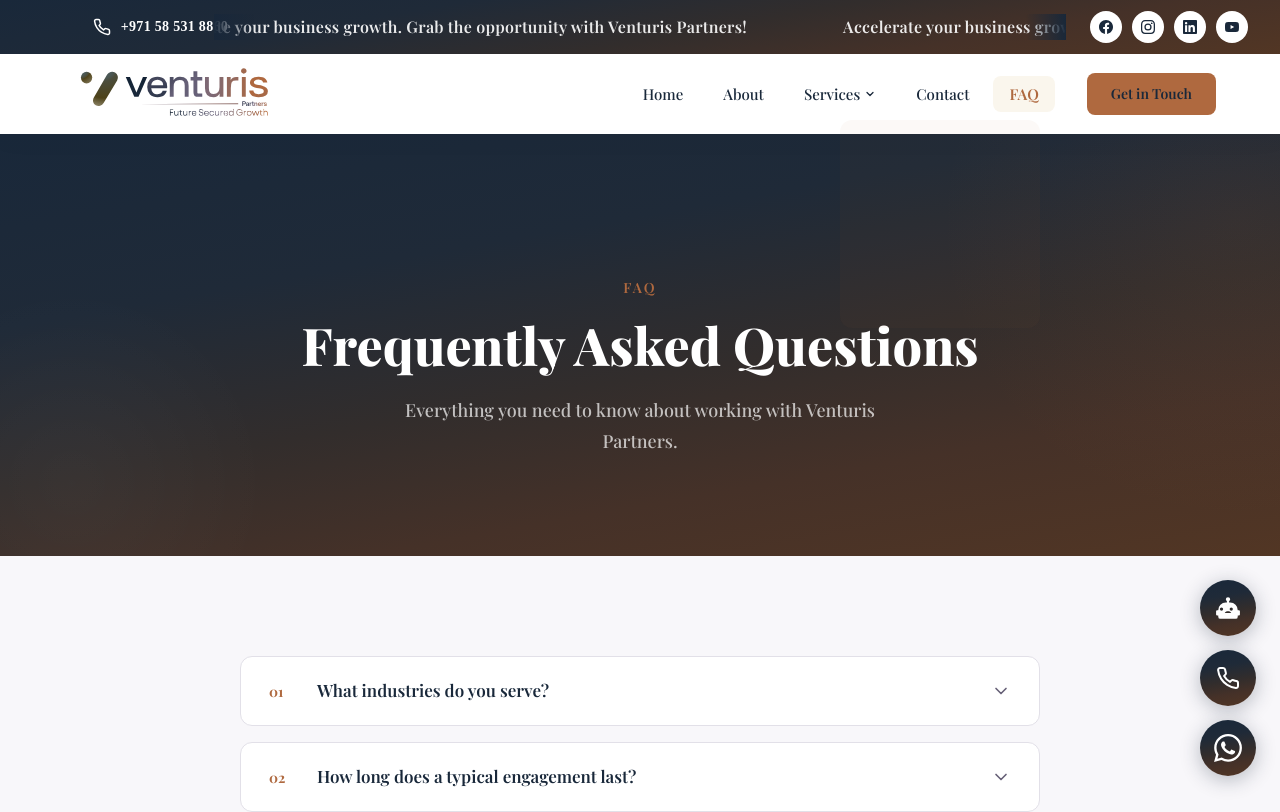
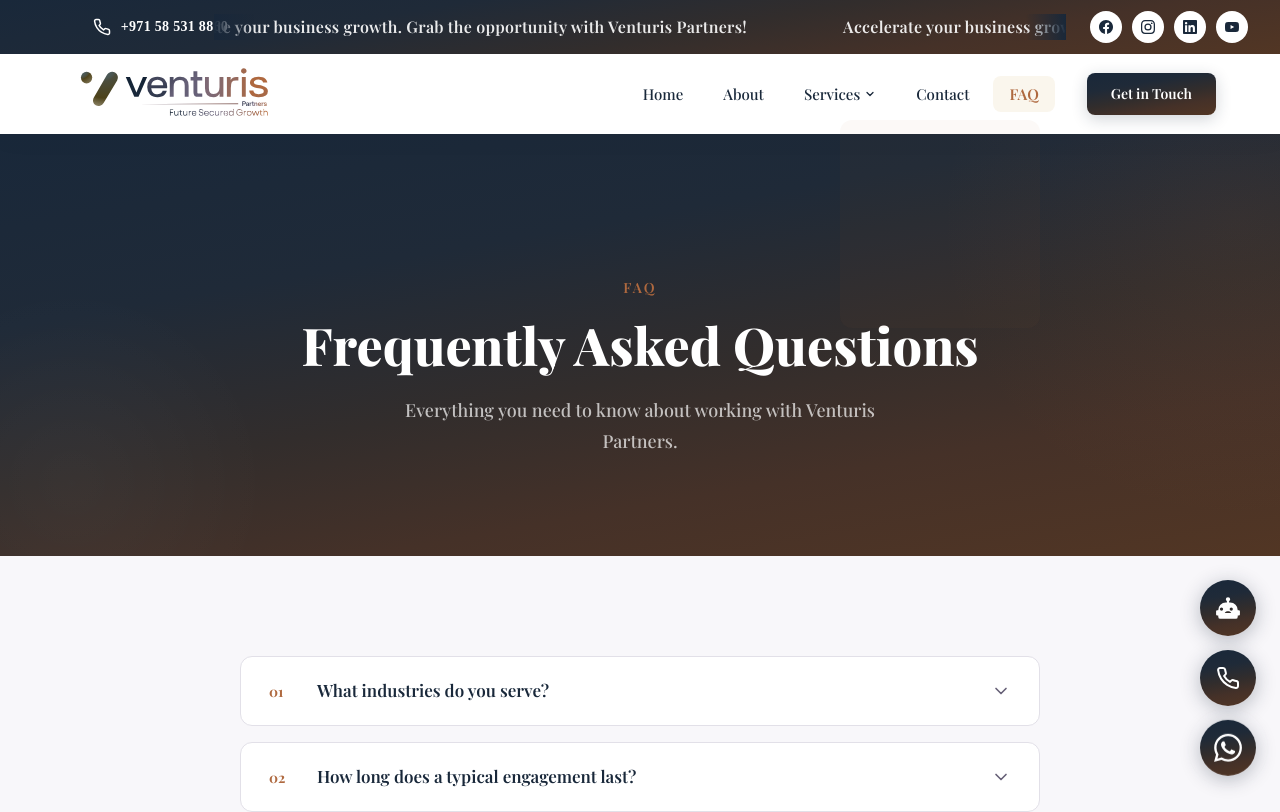
Before and after one commit to graphicsfaisal90-max/venturispartners, a React (Vite) app: page /faq in a window 1280 px wide. Shown: the top 812 px of the page. Built offline with nearby package versions, Linux system fonts and the light colour scheme.

Commit message:
Updated chatbot responses to be concise & tailored, added premium floating animation + pulse rings to WhatsApp button, applied dark gradient to Get in Touch & mobile toggle buttons

```diff
--- a/src/components/AIChatbot.jsx
+++ b/src/components/AIChatbot.jsx
@@ -4,7 +4,7 @@ import './AIChatbot.css'
 const faqs = [
   {
     keywords: ['who are you', 'tell me about', 'about venturis', 'company', 'overview', 'background'],
-    answer: 'Venturis Partners is a premier business consultancy based in Dubai, UAE, with an additional office in Jacksonville, Florida, USA. We deliver excellence across Management Consulting, IT Solutions, E-Commerce & Trading, and comprehensive Business Advisory services. Our mission is to empower businesses with strategic insights and innovative solutions for sustainable growth. You can explore the full breakdown of our services directly on our website.'
+    answer: 'Venturis Partners is a premier business consultancy based in Dubai, UAE, with an additional US office in Jacksonville, Florida. We empower businesses with strategic insights and innovative solutions for sustainable growth. You can explore our full range of services on our website.'
   },
   {
     keywords: ['mission', 'vision', 'goal', 'objective', 'values'],
@@ -12,11 +12,11 @@ const faqs = [
   },
   {
     keywords: ['service', 'offer', 'provide', 'do', 'solutions'],
-    answer: 'Venturis Partners offers four main service pillars:\n\n1) Management Consulting — Marketing management, business registration, business center services, strategic frameworks\n2) Venturis Tech — IT solutions, software development, cloud computing, cybersecurity\n3) E-Commerce & Trading — Online store setup, general trading in electronics, spices, recyclables, precious metals\n4) Business Consultancy — Financial, corporate, mortgage, client, documentation, and comprehensive advisory\n\nVisit our Services page to explore each pillar in detail.'
+    answer: 'We offer Management Consulting, Venturis Tech (IT solutions), E-Commerce & Trading, and Business Consultancy. Each pillar includes specialized sub-services. I recommend visiting our Services page to explore the one that interests you.'
   },
   {
     keywords: ['management service', 'marketing management'],
-    answer: 'Our Management Consulting division provides:\n- Marketing Management Services (advertising campaigns, social media, infographics, email marketing, whitepapers, blog writing)\n- Business Registration (4-step process)\n- Business Center Services (registration & construction)\n- 360° Structuring Ecosystem\n- Strategic Business Framework\n- Strategic Marketing Process\n\nYou can view the full breakdown directly on our website.'
+    answer: 'Our Management Consulting division covers Marketing Management, Business Registration, Business Center Services, 360° Structuring Ecosystem, Strategic Business Framework, and Strategic Marketing Process. You can find the comprehensive process and features for this service directly on our website.'
   },
   {
     keywords: ['venturis tech', 'it solution', 'software', 'technology', 'digital', 'tech service'],
@@ -28,7 +28,7 @@ const faqs = [
   },
   {
     keywords: ['consultancy', 'advisory', 'business consult'],
-    answer: 'Our Business Consultancy covers six specialized areas:\n- Financial Consultancy\n- Corporate Consultancy\n- Mortgage Consultancy\n- Client Consultancy\n- Documentation Consultancy\n- Comprehensive Consultancy\n\nEach service is tailored to specific business needs. You can explore detailed information on our website.'
+    answer: 'Our Business Consultancy covers six specialized areas: Financial, Corporate, Mortgage, Client, Documentation, and Comprehensive Consultancy — each tailored to specific business needs. You can explore detailed information on our website.'
   },
   {
     keywords: ['financial consultancy', 'financial advisory', 'finance'],
@@ -100,7 +100,7 @@ const faqs = [
   },
   {
     keywords: ['process', 'how it works', 'methodology', 'approach', 'step'],
-    answer: 'Our engagement follows a structured 4-phase approach:\n\n1) Discovery & Assessment — Understanding your business, challenges, and goals\n2) Strategy Development — Creating tailored solutions\n3) Implementation — Executing the plan with your team\n4) Review & Optimize — Measuring results and refining for continuous improvement\n\nFor a deeper dive into each phase, we encourage you to explore our website.'
+    answer: 'Our engagement follows a structured 4-phase approach: Discovery & Assessment, Strategy Development, Implementation, and Review & Optimize. For a deeper dive into each phase, please explore our website.'
   },
   {
     keywords: ['payment', 'pay', 'mode of payment', 'bank', 'transfer'],
@@ -116,7 +116,7 @@ const faqs = [
   },
   {
     keywords: ['difference', 'why choose', 'unique', 'better than', 'usp'],
-    answer: 'What sets Venturis Partners apart:\n\n1) Comprehensive service portfolio under one roof\n2) Deep expertise across multiple industries\n3) Tailored solutions for businesses of all sizes\n4) Strategic locations in Dubai and the US\n5) Commitment to measurable results and long-term partnerships\n\nWe invite you to explore our website to learn more about what makes us different.'
+    answer: 'What sets us apart: a comprehensive service portfolio under one roof, deep cross-industry expertise, tailored solutions for businesses of all sizes, strategic locations in Dubai and the US, and a commitment to measurable results. Explore our website to learn more.'
   },
   {
     keywords: ['international', 'global', 'outside uae', 'worldwide', 'overseas'],
@@ -173,7 +173,7 @@ function getResponse(input) {
 export default function AIChatbot() {
   const [open, setOpen] = useState(false)
   const [messages, setMessages] = useState([
-    { role: 'bot', text: 'Welcome to Venturis Partners. I\'m your dedicated AI Support Assistant, here to guide you through our services — from Management Consulting and Business Registration to Strategic Frameworks and Corporate Advisory. How may I assist you today?' }
+    { role: 'bot', text: 'Welcome to Venturis Partners. I\'m your AI Support Assistant. How may I assist you today?' }
   ])
   const [input, setInput] = useState('')
   const chatRef = useRef(null)
@@ -193,7 +193,7 @@ export default function AIChatbot() {
 
     const reply = getResponse(text)
     setTimeout(() => {
-      setMessages(prev => [...prev, { role: 'bot', text: reply || 'I want to ensure you get the most accurate assistance for this specific query. Please allow me to connect you with our specialized team members, or you can contact us directly to discuss this further.' }])
+      setMessages(prev => [...prev, { role: 'bot', text: reply || 'To provide you with the most accurate and specialized assistance for this query, I recommend connecting directly with our team members. Let me know if you would like our direct contact details.' }])
     }, 400)
   }
 
--- a/src/components/Navbar.css
+++ b/src/components/Navbar.css
@@ -81,6 +81,16 @@
 .nav-cta {
   padding: 10px 24px;
   font-size: 14px;
+  background: linear-gradient(170deg, #19283a 0%, #1f2a38 30%, #322d2c 55%, #453128 75%, #523624 100%) !important;
+  color: white !important;
+  box-shadow: 0 4px 16px rgba(25, 40, 58, 0.2);
+  transition: all 0.3s ease;
+}
+
+.nav-cta:hover {
+  transform: translateY(-2px);
+  box-shadow: 0 8px 28px rgba(25, 40, 58, 0.3);
+  opacity: 0.95;
 }
 
 .nav-item {
@@ -307,7 +317,7 @@
 
 .menu-toggle {
   display: none;
-  background: linear-gradient(135deg, var(--accent), #c97a4a);
+  background: linear-gradient(170deg, #19283a 0%, #1f2a38 30%, #322d2c 55%, #453128 75%, #523624 100%);
   border: none;
   cursor: pointer;
   padding: 10px;
@@ -317,16 +327,16 @@
   border-radius: 12px;
   transition: all 0.3s ease;
   position: relative;
-  box-shadow: 0 4px 16px rgba(175, 105, 63, 0.25);
+  box-shadow: 0 4px 16px rgba(25, 40, 58, 0.25);
 }
 
 .menu-toggle:hover {
   transform: translateY(-1px);
-  box-shadow: 0 6px 24px rgba(175, 105, 63, 0.35);
+  box-shadow: 0 6px 24px rgba(25, 40, 58, 0.35);
 }
 
 .menu-toggle.open {
-  background: var(--primary);
+  background: linear-gradient(170deg, #19283a 0%, #1f2a38 30%, #322d2c 55%, #453128 75%, #523624 100%);
   box-shadow: 0 4px 16px rgba(25, 40, 58, 0.25);
 }
 
--- a/src/components/WhatsAppButton.css
+++ b/src/components/WhatsAppButton.css
@@ -11,19 +11,49 @@
   justify-content: center;
   z-index: 999;
   box-shadow: 0 4px 20px rgba(25, 40, 58, 0.3);
-  transition: all 0.3s ease;
   text-decoration: none;
+  animation: whatsappFloat 3s ease-in-out infinite;
+  transition: box-shadow 0.3s ease;
+}
+
+.whatsapp-float::before {
+  content: '';
+  position: absolute;
+  inset: -4px;
+  border-radius: 50%;
+  background: transparent;
+  border: 1.5px solid rgba(175, 105, 63, 0.2);
+  animation: whatsappPulse 3s ease-out infinite;
+}
+
+.whatsapp-float::after {
+  content: '';
+  position: absolute;
+  inset: -8px;
+  border-radius: 50%;
+  background: transparent;
+  border: 1px solid rgba(175, 105, 63, 0.1);
+  animation: whatsappPulse 3s ease-out infinite 0.8s;
 }
 
 .whatsapp-float:hover {
+  animation: none;
   transform: translateY(-4px);
   box-shadow: 0 8px 32px rgba(25, 40, 58, 0.4);
+}
+
+.whatsapp-float:hover::before,
+.whatsapp-float:hover::after {
+  animation: none;
+  opacity: 0;
 }
 
 .whatsapp-icon {
   width: 28px;
   height: 28px;
   color: #ffffff;
+  position: relative;
+  z-index: 1;
 }
 
 .whatsapp-tooltip {
@@ -59,6 +89,16 @@
   opacity: 1;
 }
 
+@keyframes whatsappFloat {
+  0%, 100% { transform: translateY(0); }
+  50% { transform: translateY(-8px); }
+}
+
+@keyframes whatsappPulse {
+  0% { transform: scale(1); opacity: 0.6; }
+  100% { transform: scale(1.15); opacity: 0; }
+}
+
 @media (max-width: 768px) {
   .whatsapp-float {
     width: 48px;
@@ -70,4 +110,10 @@
     width: 24px;
     height: 24px;
   }
+  .whatsapp-float::before {
+    inset: -4px;
+  }
+  .whatsapp-float::after {
+    inset: -9px;
+  }
 }
```
